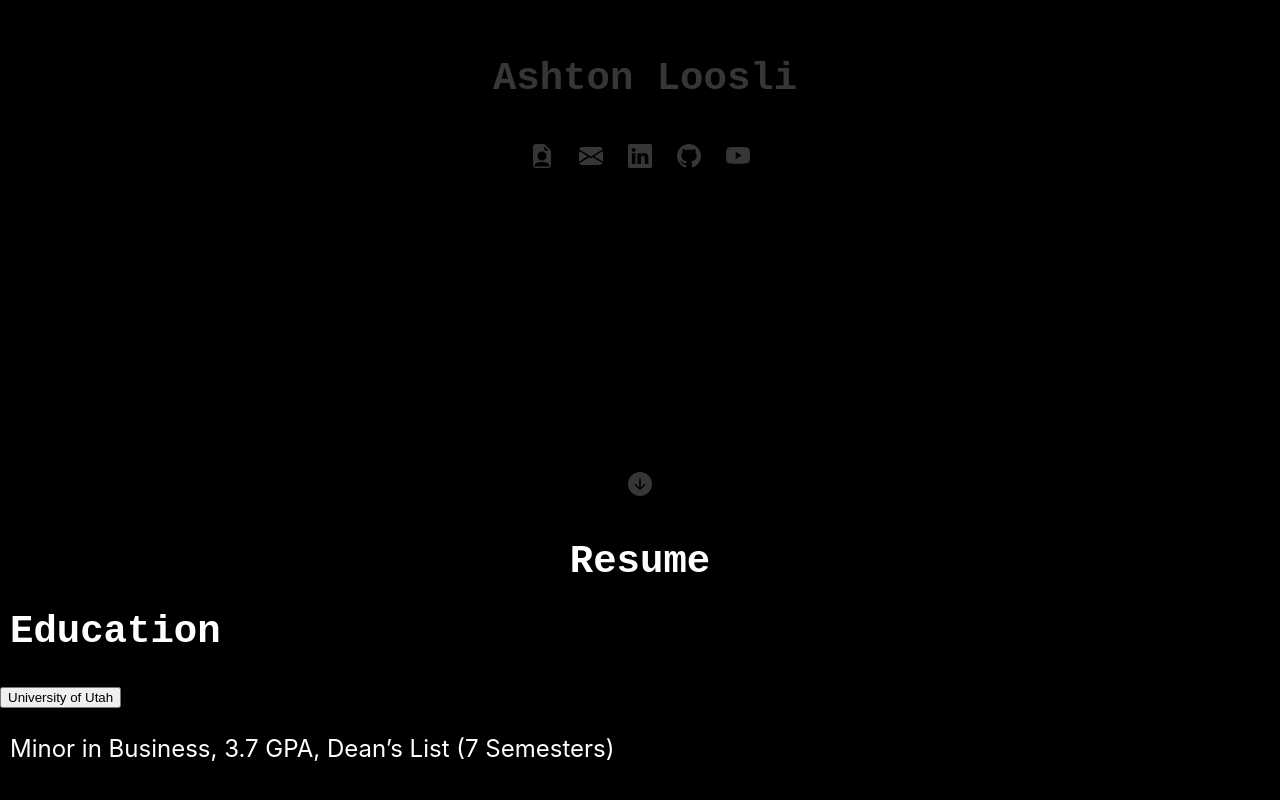
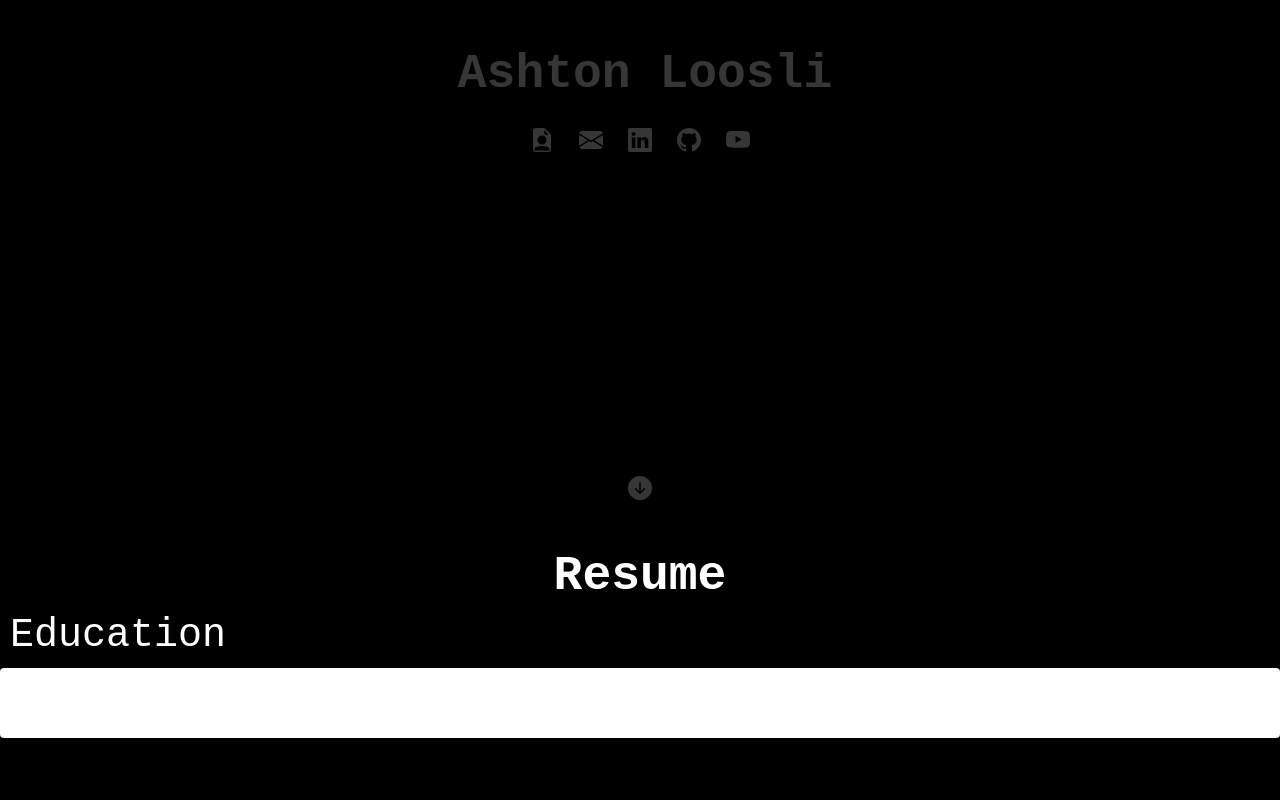
Before and after one commit to loosliashton/resume-site, a React (Create React App) app: page / in a window 1280 px wide. Shown: the part 280-1080 px from the top of the page. Built offline with nearby package versions, Linux system fonts and the light colour scheme.

Commit message:
Working on styling accordion

```diff
--- a/package.json
+++ b/package.json
@@ -4,6 +4,9 @@
   "homepage": "https://www.ashtonloosli.com/",
   "private": true,
   "dependencies": {
+    "@emotion/react": "^11.10.6",
+    "@emotion/styled": "^11.10.6",
+    "@mui/material": "^5.11.11",
     "@testing-library/jest-dom": "^5.16.5",
     "@testing-library/react": "^13.4.0",
     "@testing-library/user-event": "^13.5.0",
@@ -11,6 +14,7 @@
     "@types/node": "^16.18.13",
     "@types/react": "^18.0.28",
     "@types/react-dom": "^18.0.11",
+    "bootstrap": "^5.2.3",
     "gh-pages": "^5.0.0",
     "react": "^18.2.0",
     "react-bootstrap": "^2.7.2",
--- a/src/Resume/Resume.css
+++ b/src/Resume/Resume.css
@@ -30,3 +30,8 @@ p {
     text-align: left;
     margin-left: 10px;
 }
+
+.MuiAccordion-root {
+    background-color: #000000;
+    color: #e40000;
+}
--- a/src/Resume/Resume.tsx
+++ b/src/Resume/Resume.tsx
@@ -1,4 +1,5 @@
-import { Accordion } from "react-bootstrap";
+import { Accordion, AccordionDetails } from "@mui/material";
+import AccordionSummary from "@mui/material/AccordionSummary";
 import "./Resume.css";
 
 export function Resume() {
@@ -9,13 +10,18 @@ export function Resume() {
       <h1>Education</h1>
       <div>
         <Accordion>
-          <Accordion.Item eventKey="0">
-            <Accordion.Header>University of Utah</Accordion.Header>
+          <AccordionSummary>
+            <h2>University of Utah</h2>
+          </AccordionSummary>
+        </Accordion>
+        {/* <Accordion alwaysOpen>
+          <Accordion.Item eventKey="Education">
+            <Accordion.Header className="accordionHeader">University of Utah</Accordion.Header>
             <Accordion.Body>
               <p>Minor in Business, 3.7 GPA, Dean’s List (7 Semesters)</p>
             </Accordion.Body>
           </Accordion.Item>
-        </Accordion>
+        </Accordion> */}
       </div>
     </div>
   );
--- a/src/index.tsx
+++ b/src/index.tsx
@@ -3,6 +3,7 @@ import ReactDOM from 'react-dom/client';
 import './index.css';
 import App from './App';
 import reportWebVitals from './reportWebVitals';
+import 'bootstrap/dist/css/bootstrap.min.css'
 
 const root = ReactDOM.createRoot(
   document.getElementById('root') as HTMLElement
```
Also changed, not shown: 1 other file (tests, documents, lock files or other folders).
